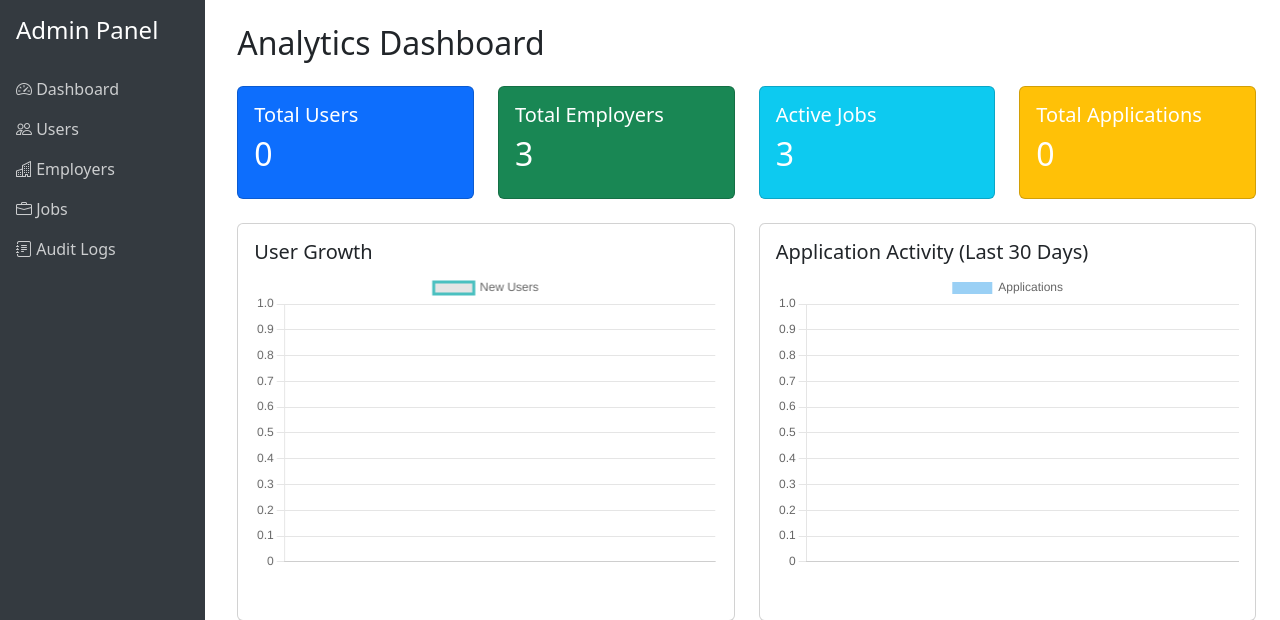
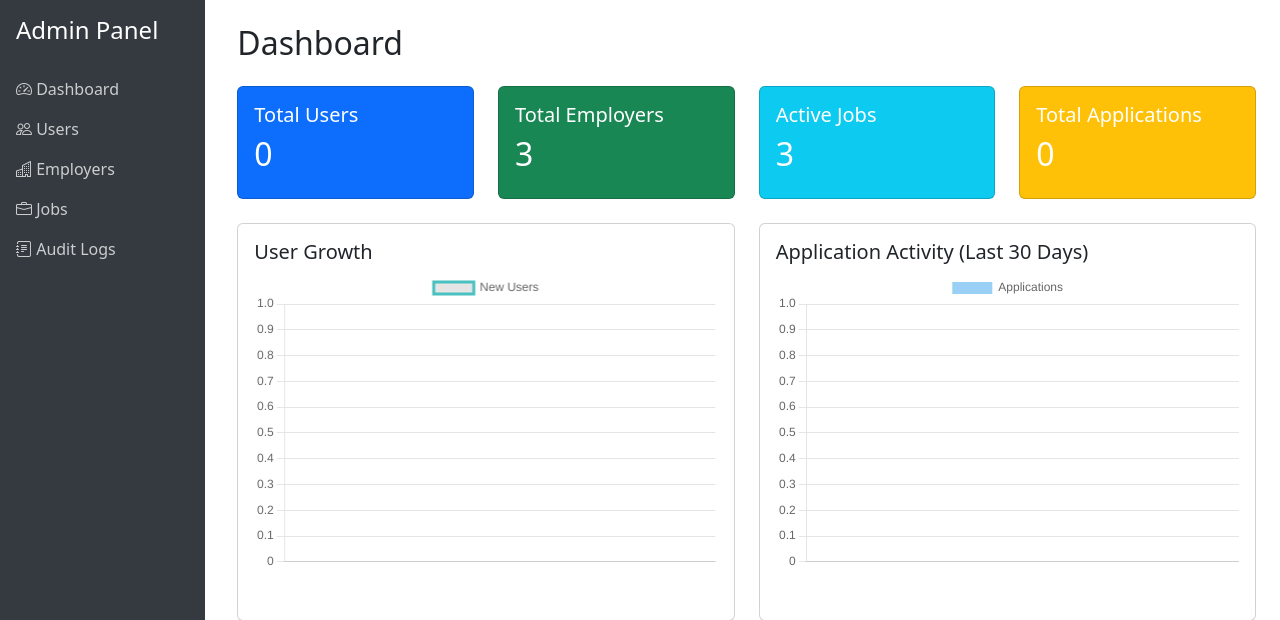
Before and after one commit to ProjectsUniversity/COSC360, a PHP site: page /admin/dashboard.php in a window 1280 px wide. Shown: the top 620 px of the page. Run offline with PHP 8.4, Linux system fonts and the light colour scheme; a user stored in the database is signed in; data comes from the database, SQL or seed files in the repository; data that the repository does not hold is empty; some libraries are stand-ins or nearby versions.

Commit message:
Update dashboard title for consistency in admin interface

```diff
--- a/HTML, CSS, JS/PHP/admin/dashboard.php
+++ b/HTML, CSS, JS/PHP/admin/dashboard.php
@@ -177,7 +177,7 @@ $application_status_data = array_map(function($row) {
 
             <!-- Main Content -->
             <div class="col-md-9 col-lg-10 p-4 main-content">
-                <h2 class="mb-4">Analytics Dashboard</h2>
+                <h2 class="mb-4">Dashboard</h2>
 
                 <!-- Key Metrics -->
                 <div class="row mb-4">
```
